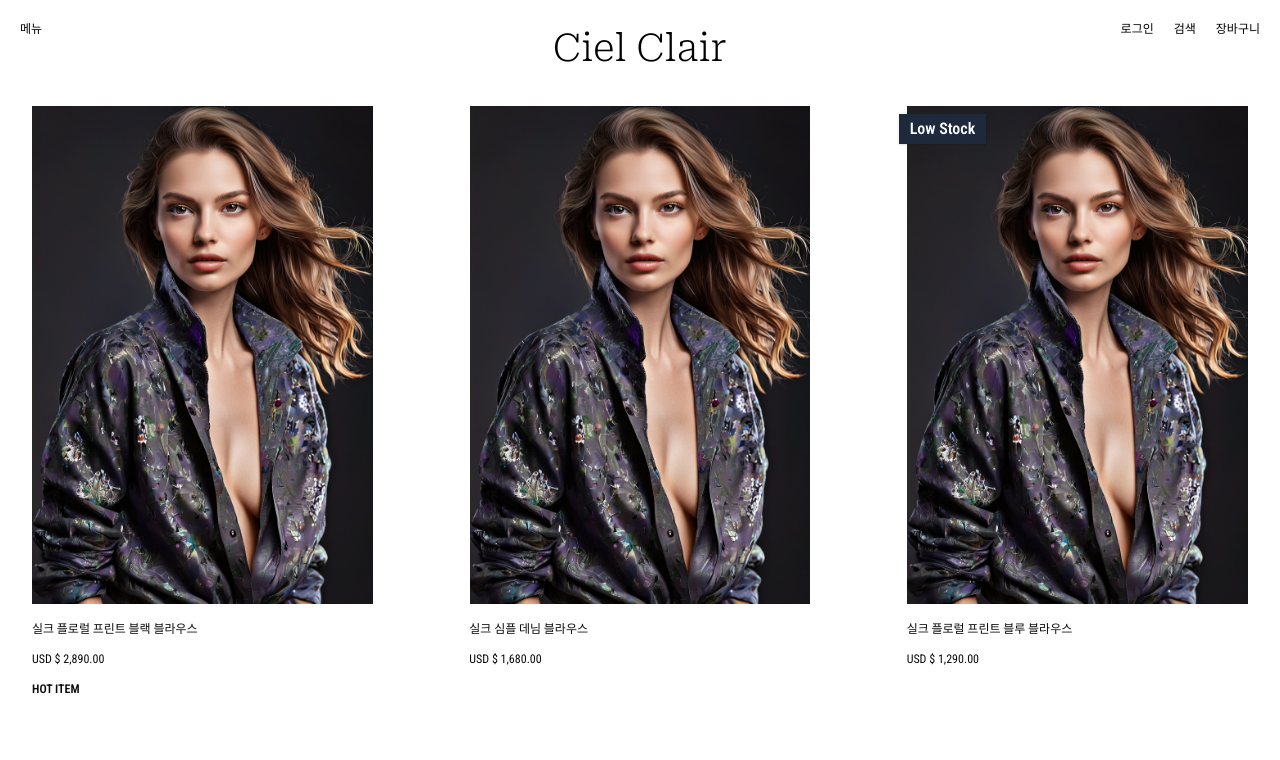
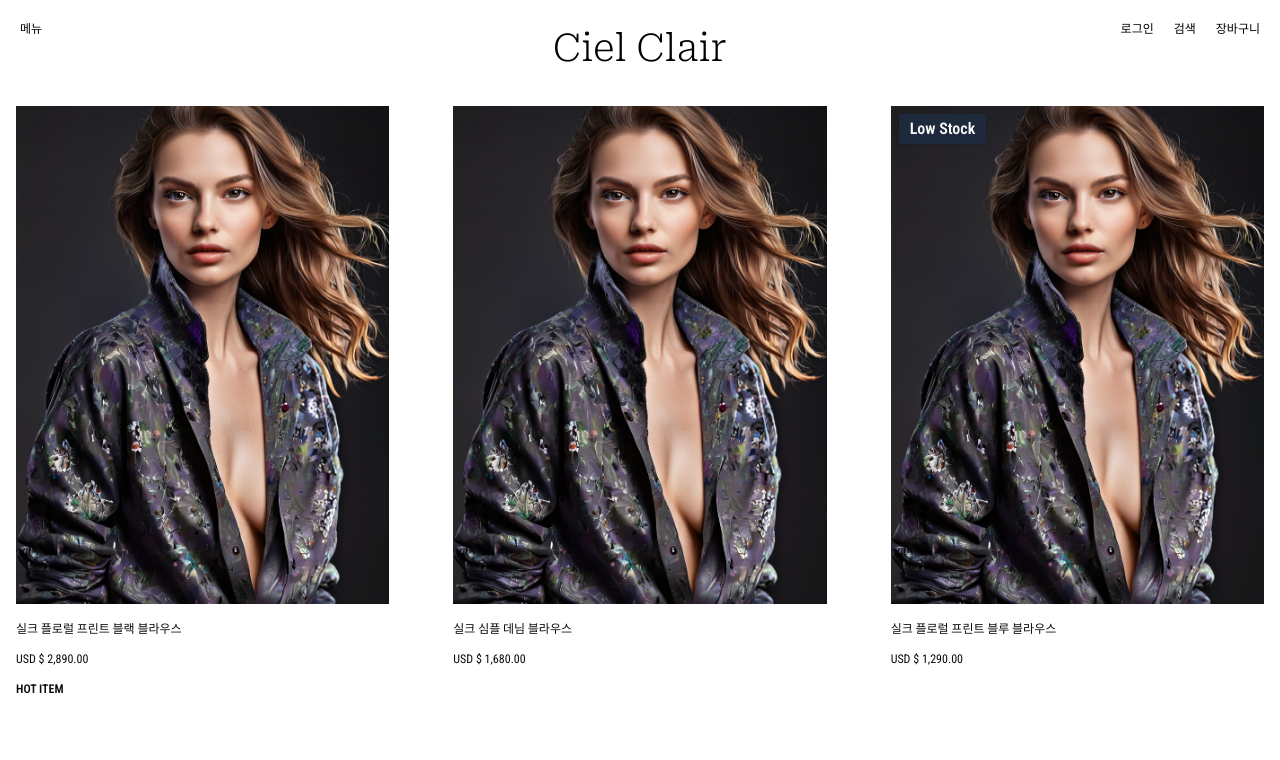
Before and after one commit to egofinder/cielclair.com, a Next.js app: page /product in a window 1280 px wide. Shown: the top 760 px of the page. Built offline with nearby package versions, Linux system fonts and the light colour scheme.

Commit message:
- 배송비를 적절한 값으로 설정하도록 변경 - 제품 카드에서 취소 아이콘을 RxJS 아이콘으로 변경 - 제품 카드에서 가격 표시 스타일을 변경 - 접기 상자에서 목록 스타일을 변경 - 반품 배송비 문구 수정

```diff
--- a/app/order/basket/page.tsx
+++ b/app/order/basket/page.tsx
@@ -22,7 +22,7 @@ const BasketPage = () => {
     (total, product) => (product ? total + product.price : total),
     0,
   );
-  const shippingFee = 65; // 배송비를 적절한 값으로 설정하세요.
+  const shippingFee = 65;
   const totalPayment = totalAmount + shippingFee;
 
   return (
--- a/app/product/[productId]/product-id-client.tsx
+++ b/app/product/[productId]/product-id-client.tsx
@@ -75,10 +75,7 @@ const ProductIdClient = ({
         </div>
       </div>
 
-      <div
-        className="mt-[calc(100vh-90px)] w-full p-4
-      md:ml-[60%] md:mt-0 md:h-[100vh] md:w-[40%] md:p-10"
-      >
+      <div className="mt-[calc(100vh-90px)] w-full p-4 md:ml-[60%] md:mt-0 md:h-[100vh] md:w-[40%] md:p-10">
         <div className="flex flex-col gap-4 text-sm">
           <div>{name}</div>
           <div>USD {formatPrice(price)}</div>
--- a/app/product/product-client.tsx
+++ b/app/product/product-client.tsx
@@ -21,29 +21,29 @@ const ProductClient = ({ products }: ProductProps) => {
         const { id, thumbnail, name, etc, price, status } = product;
         return (
           <div
-            className="aspect-[3/4] w-full min-w-[250px] max-w-[500px] cursor-pointer p-4"
+            className="w-full cursor-pointer p-4"
             key={id}
             onClick={() => handleClick(id)}
           >
-            <div className="relative aspect-[3/4] bg-white">
+            <div
+              className="relative aspect-[3/4]"
+              style={{
+                backgroundImage: `url(${thumbnail[1]})`,
+                backgroundSize: "cover",
+                backgroundPosition: "center",
+              }}
+            >
               <Image
                 src={thumbnail[0]}
                 alt={name}
                 fill
-                className="object-contain transition-opacity duration-200 hover:opacity-0"
+                className="object-cover transition-opacity duration-200 hover:opacity-0"
               />
-              <Image
-                src={thumbnail[1]}
-                alt={name}
-                fill
-                className="bg-white object-contain opacity-0 transition-opacity duration-200 hover:opacity-100"
-              />
-
               {status !== ProductStatus.InStock ? (
                 <StatusBadge status={status} position="inset-2" />
               ) : null}
             </div>
-            <div className="flex flex-col gap-3 p-4 text-sm">
+            <div className="mt-4 flex flex-col gap-3 text-sm">
               <p className="">{name}</p>
               <p className="">USD {formatPrice(price)}</p>
               <p className="font-semibold">{etc}</p>
--- a/components/order/basket/item-card.tsx
+++ b/components/order/basket/item-card.tsx
@@ -2,7 +2,7 @@ import Image from "next/image";
 import PlusMinusButton from "@/components/order/basket/plus-minus-button";
 import useCart from "@/hooks/useCart";
 import { formatPrice } from "@/lib/utils";
-import { MdOutlineCancel } from "react-icons/md";
+import { RxCross1 } from "react-icons/rx";
 import { Separator } from "@/components/ui/separator";
 import { Product } from "@/type/product";
 
@@ -17,25 +17,25 @@ const ItemCard = ({ product }: ItemCardProps) => {
   return (
     <>
       <div className="flex h-fit w-full flex-row justify-between text-sm">
-        <div className="relative h-[100px] w-[150px]">
+        <div className="relative aspect-[3/4] h-[100px]">
           <Image
-            className="object-contain object-center"
+            className="object-cover object-center"
             fill
             src={images[0]}
             alt={name}
           />
         </div>
         <div className="flex w-full flex-col items-start gap-1 pl-4">
-          <div className="font-bold">{name}</div>
+          <div className="font-semibold">{name}</div>
           <div className="">{etc}</div>
-          <div className="font-extrabold">{formatPrice(price)}</div>
+          <div className="font-bold">{formatPrice(price)}</div>
           <div>
             <PlusMinusButton />
           </div>
         </div>
         <div className="flex w-fit flex-col items-end">
-          <MdOutlineCancel
-            size={20}
+          <RxCross1
+            size={15}
             className="cursor-pointer"
             onClick={() => removeFromCart(id)}
           />
--- a/components/product/collapse-box.tsx
+++ b/components/product/collapse-box.tsx
@@ -14,13 +14,13 @@ const CollapseBox = ({ title, data }: CollapseBoxProps) => {
   return (
     <Accordion type="multiple">
       <AccordionItem value="item-1" className="border-none">
-        <AccordionTrigger className="justify-start py-0 font-normal">
+        <AccordionTrigger className="justify-start py-2 font-normal">
           {title}
         </AccordionTrigger>
         <AccordionContent>
-          <ul className="pl-8">
+          <ul className="pl-4">
             {data.map((item, index) => (
-              <li key={index} className="list-inside list-disc">
+              <li key={index} className="m-2 list-inside list-[upper-roman]">
                 {item}
               </li>
             ))}
--- a/data/return-policy.tsx
+++ b/data/return-policy.tsx
@@ -2,6 +2,6 @@ export const returnPolicy = [
   "상품 수령 후 7일 이내에 교환 및 반품이 가능합니다.",
   "단, 상품의 불량 및 파손은 상품 수령 후 3일 이내에 신청해주셔야 합니다.",
   "반품 시, 상품의 라벨과 태그가 분리되지 않은 상태여야 합니다.",
-  "반품 배송비: 고객님께서 부담하셔야 합니다.",
+  "반품 배송비는 고객님께서 부담하셔야 합니다.",
   "주문 상품 오배송 또는 제품의 하자로 인한 교환 및 반품의 경우 배송비는 무료입니다.",
 ];
```
